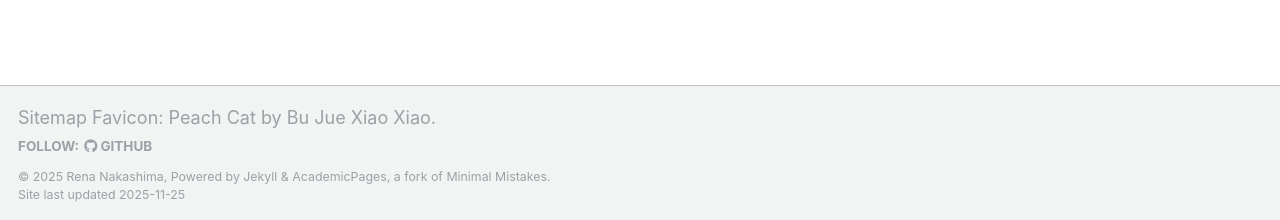
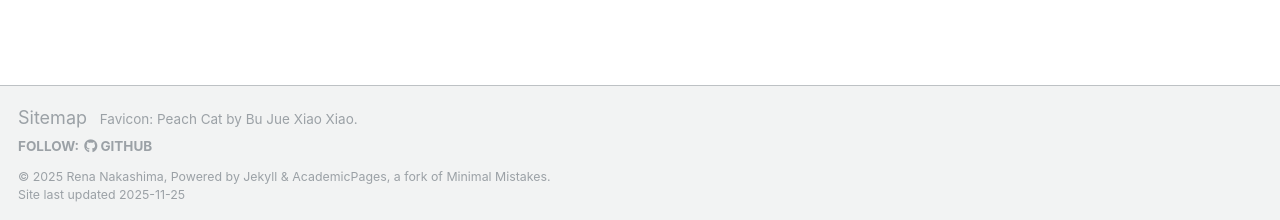
Before and after one commit to renanakashima/renanakashima.github.io, a Jekyll site: the page built from _pages/about.md, in a window 1280 px wide. Shown: the part 694-914 px from the top of the page. Built offline with Jekyll 4.4.1, drawn with Linux system fonts in a browser that asks for light colours; a script that is not in the unit is left out.

Commit message:
added footer

```diff
--- a/_includes/footer/custom.html
+++ b/_includes/footer/custom.html
@@ -1,8 +1,8 @@
 <!-- start custom footer snippets -->
 <div class="footer__extras">
   <a href="/sitemap/">Sitemap</a>
-  <span class="footer__favicon-credit">
-    Favicon: <a href="https://blog.peachandgoma.com/p/about.html" rel="noopener">Peach Cat</a> by Bu Jue Xiao Xiao.
-  </span>
+  <small class="footer__favicon-credit">
+    &nbsp;&nbsp;Favicon: <a href="https://blog.peachandgoma.com/p/about.html" rel="noopener">Peach Cat</a> by Bu Jue Xiao Xiao.
+  </small>
 </div>
 <!-- end custom footer snippets -->
```
